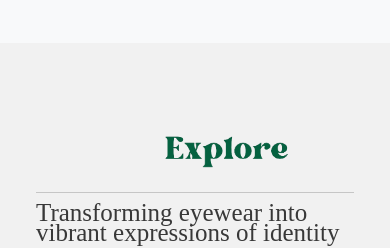
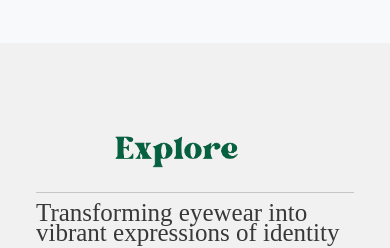
Before and after one commit to prerna-incronix/samplewebsite, a React (Create React App) app: page / in a window 390 px wide. Shown: the part 1340-1588 px from the top of the page. Built offline with nearby package versions, Linux system fonts and the light colour scheme; no server answers; the database is empty.

Commit message:
changes in explore word

```diff
--- a/src/assets/styles.css
+++ b/src/assets/styles.css
@@ -620,7 +620,8 @@ category-section {
 @media (max-width: 375px) {
   .cashma-img-mission {
     width: 68%;
-    margin-left: 5px; /* Adjust margin as needed */
+    margin-left: 5px;
+    margin-right: 70px;/* Adjust margin as needed */
     height: auto;
     object-fit: cover;
     margin-bottom: -32px;
@@ -642,7 +643,8 @@ category-section {
 @media (max-width: 760px) {
   .cashma-img-mission {
     width: 68%;
-    margin-left: 70px; /* Adjust margin as needed */
+    margin: 0 auto;
+    margin-left: 20px;/* Adjust margin as needed */
     height: auto;
     object-fit: cover;
     margin-bottom: -32px;
```
